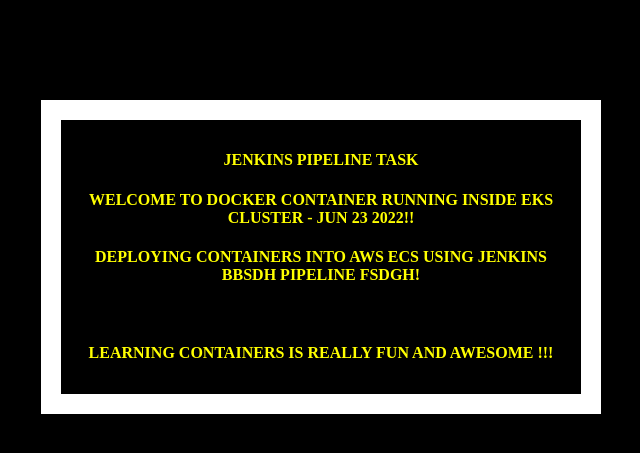
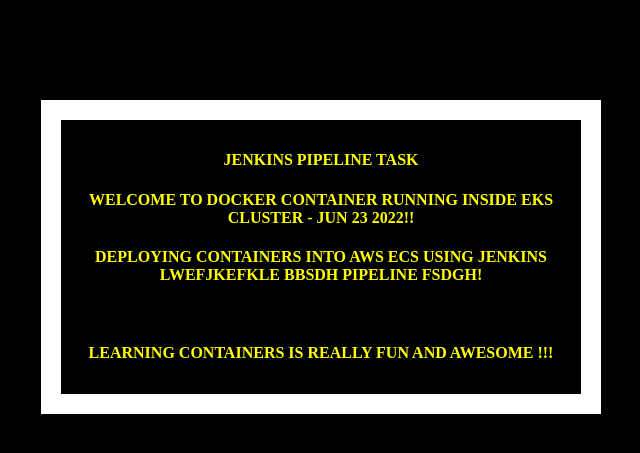
Before and after one commit to sudosugandh/PythonDockerCICD, a Flask app: page / in a window 1280 px wide. Shown: the top 453 px of the page, without its empty margins (319-959 px from the left). Run offline with Flask 2, Linux system fonts and the light colour scheme.

Commit message:
Update index.html
ete

```diff
--- a/templates/index.html
+++ b/templates/index.html
@@ -21,7 +21,7 @@
     <div class="container">
       <h4>Jenkins Pipeline Task</h4>
       <h4>Welcome to Docker Container running inside  EKS Cluster - Jun 23 2022!!</h4>
-      <h4>Deploying Containers into AWS ECS using Jenkins bbsdh Pipeline fsdgh!</h4>
+      <h4>Deploying Containers into AWS ECS using Jenkins lwefjkefkle bbsdh Pipeline fsdgh!</h4>
       <br>
        <h4>Learning containers is really fun and awesome !!!</h4>
     </div>
```
